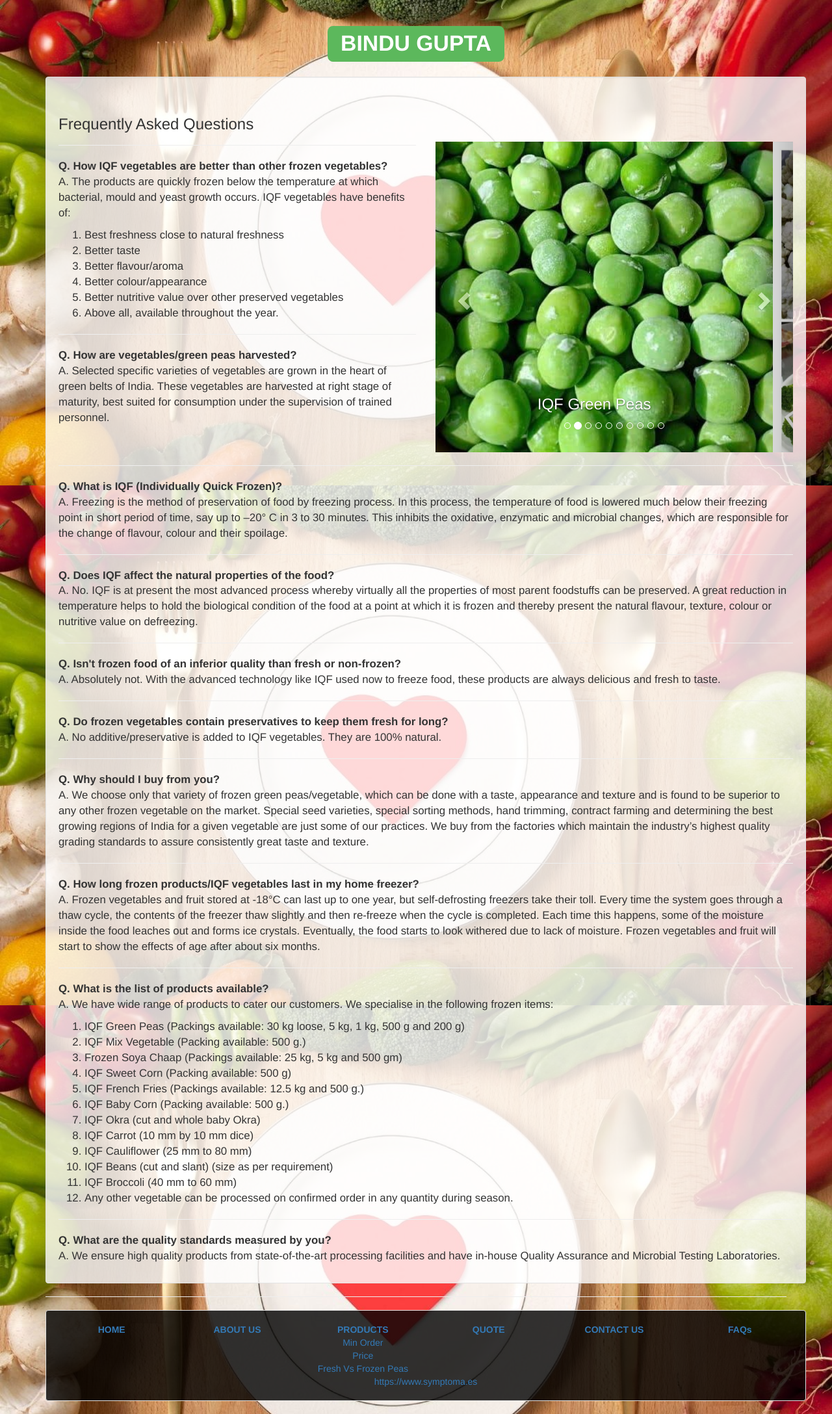
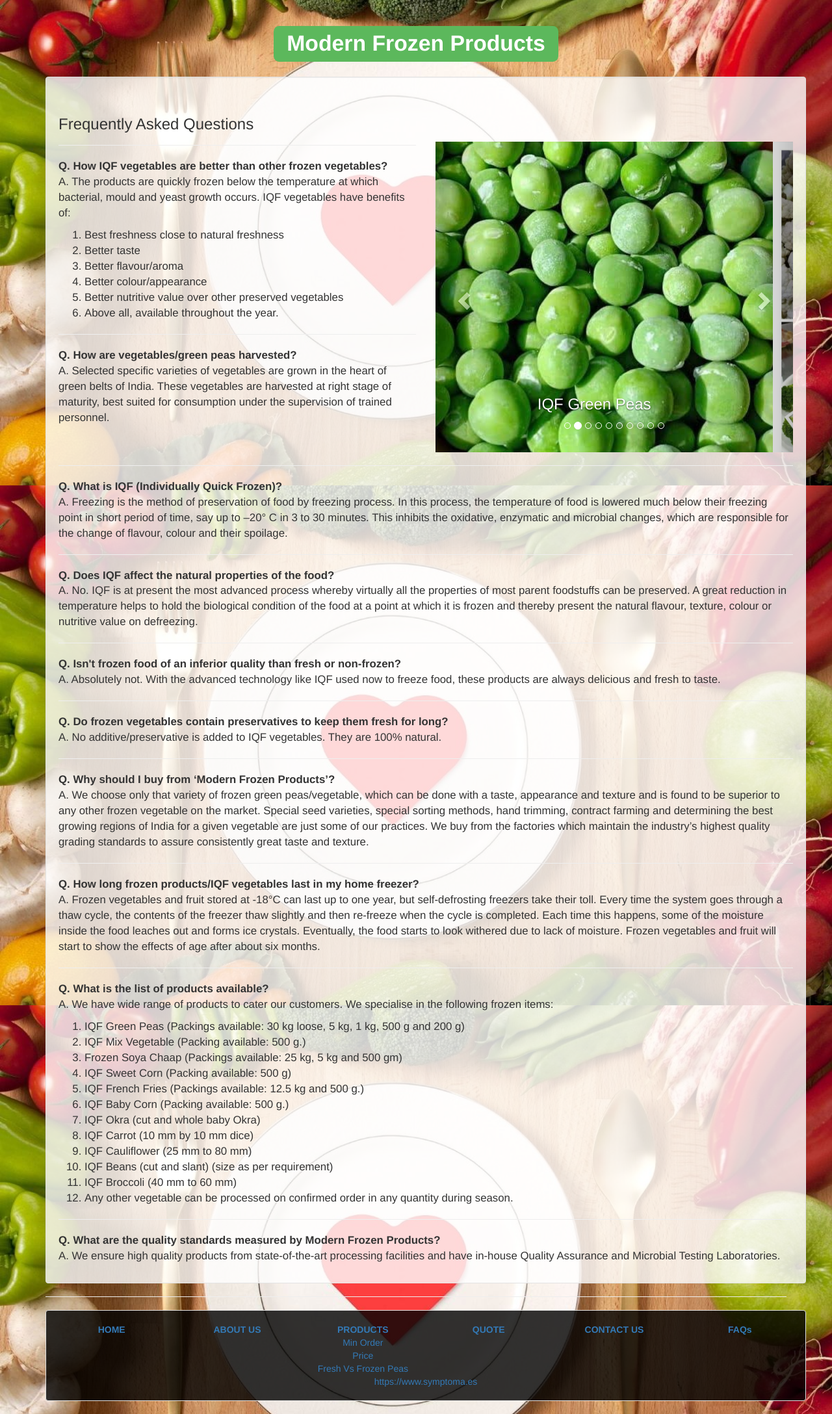
Before and after one commit to gopalkriagg/frozenproducts.in, a plain HTML site: page faq.html in a window 1280 px wide. Shown: the part 53-2229 px from the top of the page at 65% size. Drawn offline with Linux system fonts and the light colour scheme.

Commit message:
Change Bindu Gupta in heading back to modern frozen products

```diff
--- a/faq.html
+++ b/faq.html
@@ -83,7 +83,7 @@
 		</nav>
 
 		<div class="container" align="center">
-			<h1 style="text-align: center"><span class="label label-success">BINDU GUPTA</span></h1>
+			<h1 style="text-align: center"><span class="label label-success">Modern Frozen Products</span></h1>
 			<br/>
 			<div class="container well" style="background-color: rgba(255,255,255,0.8);">
 				<div class="row">
@@ -247,7 +247,7 @@
 
 						<hr />
 						<p>
-							<b> Q.   Why should I buy from you?</b>
+							<b> Q.   Why should I buy from ‘Modern Frozen Products’?</b>
 							<br />
 							A.  We choose only that variety of frozen green peas/vegetable, which can be done with a taste, appearance and texture and is found to be superior to any other frozen vegetable on the market. Special seed varieties, special sorting methods, hand trimming, contract farming and determining the best growing regions of India for a given vegetable are just some of our practices. We buy from the factories which maintain the industry’s highest quality grading standards to assure consistently great taste and texture.
 						</p>
@@ -301,7 +301,7 @@
 						<hr />
 
 									<p>
-							<b> Q.   What are the quality standards measured by you?</b>
+							<b> Q.   What are the quality standards measured by Modern Frozen Products?</b>
 							<br />
 							A.  We ensure high quality products from state-of-the-art processing facilities and have in-house Quality Assurance and Microbial Testing Laboratories.
 						</p>
```
Also changed, not shown: about.html (+1 -1 lines), contact.html (+1 -1 lines), index.html (+1 -1 lines), product.html (+1 -1 lines), quote.html (+1 -1 lines).
